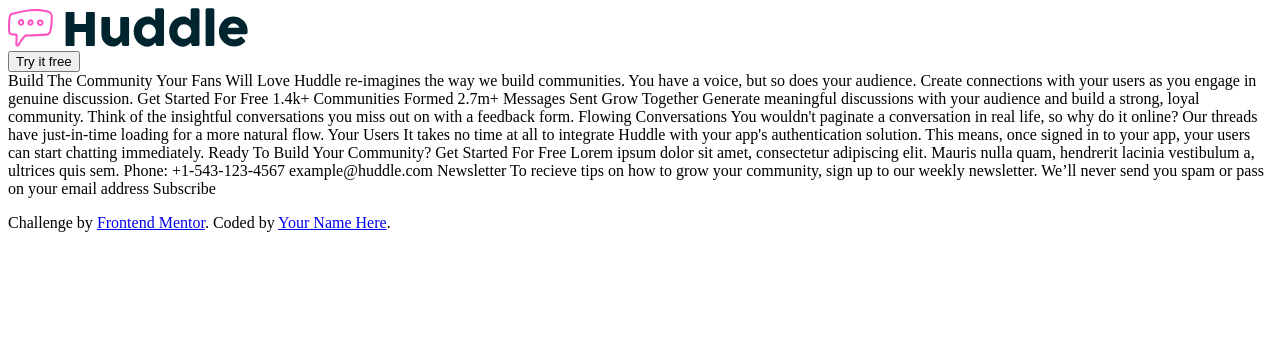
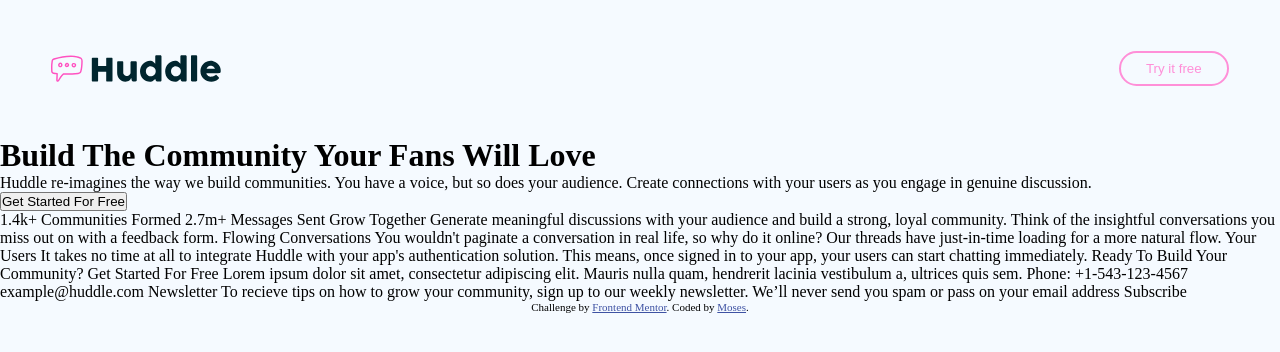
Before and after one commit to Mosesobike/hundle-landing-page, a plain HTML site: page index.html in a window 1280 px wide. Drawn offline with Linux system fonts and the light colour scheme.

Commit message:
add nav bar

```diff
--- a/design/style.css
+++ /dev/null
@@ -1,23 +0,0 @@
-*{
-    padding: 0;
-    margin: auto 0;
-    box-sizing: border-box;
-}
-body{
-    background:hsl(207, 100%, 98%)
-}
-nav{
-    display: flex;
-    justify-content:space-around;
-}
-
-
-
-
-.attribution {
-    font-size: 11px;
-   text-align: center;
-}
-.attribution a {
-color: hsl(228, 45%, 44%);
-}
--- a/index.html
+++ b/index.html
@@ -5,7 +5,7 @@
   <meta name="viewport" content="width=device-width, initial-scale=1.0"> <!-- displays site properly based on user's device -->
 
   <link rel="icon" type="image/png" sizes="32x32" href="./images/favicon-32x32.png">
-
+  <link rel="stylesheet" type="text/css" href="style.css">
   <title>Frontend Mentor | Huddle landing page with curved sections</title>
 
 </head>
@@ -16,14 +16,13 @@
     <button class="nav-btn"> Try it free</button>
     </div>
   </nav>
-
-
-  Build The Community Your Fans Will Love
-
-  Huddle re-imagines the way we build communities. You have a voice, but so does
-  your audience. Create connections with your users as you engage in genuine discussion.
-
-  Get Started For Free
+ <header>
+    <h1 class="intro-headong">Build The Community Your Fans Will Love</h1>
+    <P class="intro-sub-heading">Huddle re-imagines the way we build communities. You have a voice, but so does
+      your audience. Create connections with your users as you engage in genuine discussion.
+    </P>
+    <button>Get Started For Free</button>
+ </header>
 
   1.4k+
   Communities Formed
@@ -61,7 +60,7 @@
   <footer>
     <p class="attribution">
       Challenge by <a href="https://www.frontendmentor.io?ref=challenge" target="_blank">Frontend Mentor</a>.
-      Coded by <a href="#">Your Name Here</a>.
+      Coded by <a href="#">Moses</a>.
     </p>
   </footer>
 </body>
--- /dev/null
+++ b/style.css
@@ -0,0 +1,36 @@
+*{
+    padding: 0;
+    margin: auto 0;
+    box-sizing: border-box;
+}
+body{
+    background:hsl(207, 100%, 98%)
+}
+nav{
+    display: flex;
+    justify-content:space-between;
+    padding: 4% 4%;
+}
+.logo{
+    max-width:170px;
+}
+.nav-btn{
+    background: transparent;
+    border-radius:20px;
+    padding: 7% 2%;
+    width:110px;
+    border: hsl(321, 100%, 78%) solid 2px;
+    color:hsl(321, 100%, 78%) ;
+    cursor: pointer;
+}
+ /*a:hover{
+    opacity: 0.2;
+ } */
+
+.attribution {
+    font-size: 11px;
+   text-align: center;
+}
+.attribution a {
+color: hsl(228, 45%, 44%);
+}
```
